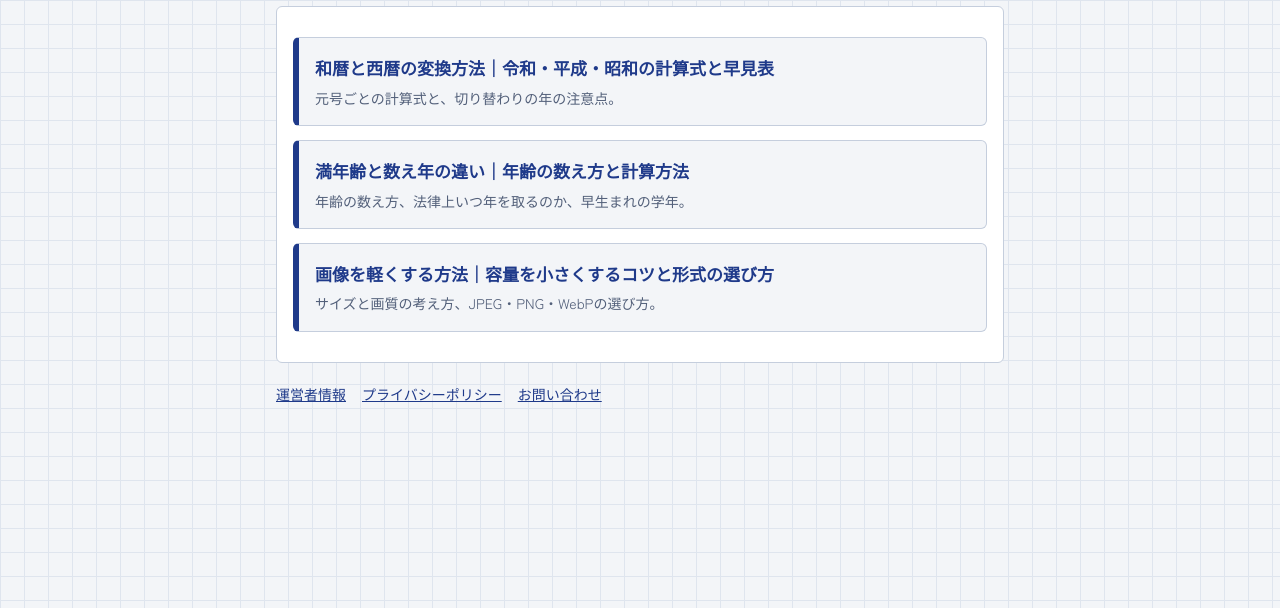
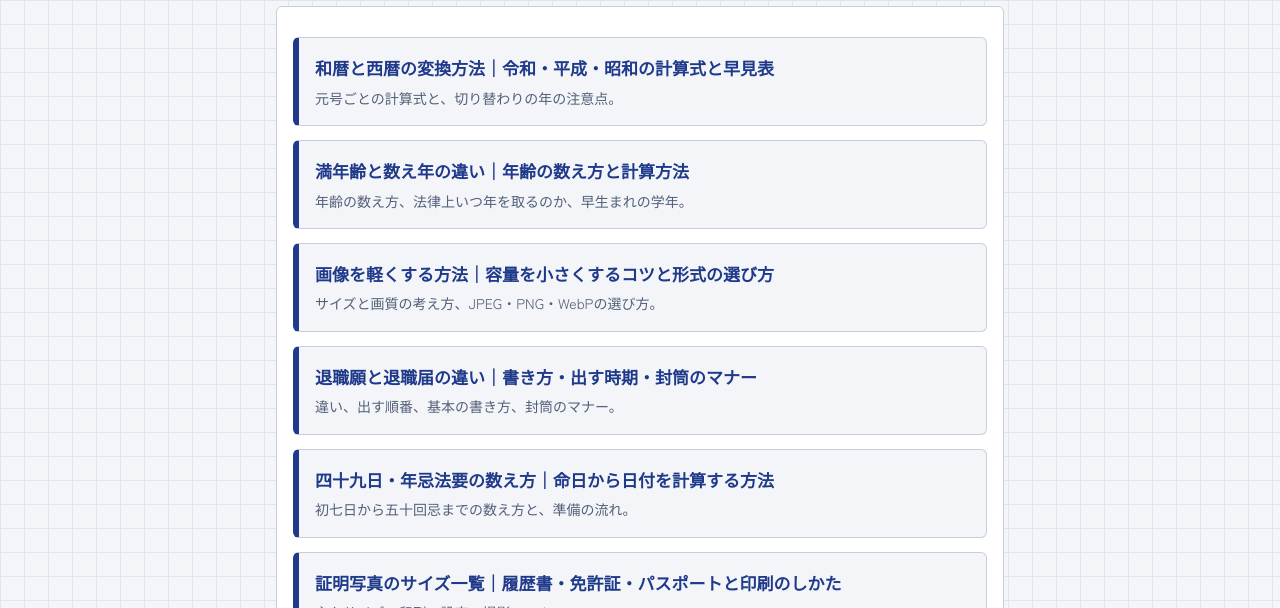
Before and after one commit to shinyabigm-tech/tinytool-box, a plain HTML site: page guide/index.html in a window 1280 px wide. Shown: the part 192-800 px from the top of the page. Drawn offline with Linux system fonts and the light colour scheme.

Commit message:
Add new guide topics to index.html

```diff
--- a/guide/index.html
+++ b/guide/index.html
@@ -56,7 +56,7 @@ th{color:var(--sub);font-weight:700;font-size:14px}
 <h1>ガイド一覧</h1>
 <p class="lead">ツールの使いどころと、日付・画像・書類まわりの基礎知識を、やさしく解説します。記事は順次追加します。</p>
 <section class="panel">
-<ul class="rel"><li><a class="cta" href="/guide/wareki-seireki/"><b>和暦と西暦の変換方法｜令和・平成・昭和の計算式と早見表</b><span>元号ごとの計算式と、切り替わりの年の注意点。</span></a></li><li><a class="cta" href="/guide/age-kazoedoshi/"><b>満年齢と数え年の違い｜年齢の数え方と計算方法</b><span>年齢の数え方、法律上いつ年を取るのか、早生まれの学年。</span></a></li><li><a class="cta" href="/guide/gazou-karuku/"><b>画像を軽くする方法｜容量を小さくするコツと形式の選び方</b><span>サイズと画質の考え方、JPEG・PNG・WebPの選び方。</span></a></li></ul>
+<ul class="rel"><li><a class="cta" href="/guide/wareki-seireki/"><b>和暦と西暦の変換方法｜令和・平成・昭和の計算式と早見表</b><span>元号ごとの計算式と、切り替わりの年の注意点。</span></a></li><li><a class="cta" href="/guide/age-kazoedoshi/"><b>満年齢と数え年の違い｜年齢の数え方と計算方法</b><span>年齢の数え方、法律上いつ年を取るのか、早生まれの学年。</span></a></li><li><a class="cta" href="/guide/gazou-karuku/"><b>画像を軽くする方法｜容量を小さくするコツと形式の選び方</b><span>サイズと画質の考え方、JPEG・PNG・WebPの選び方。</span></a></li><li><a class="cta" href="/guide/taishoku-negai-todoke/"><b>退職願と退職届の違い｜書き方・出す時期・封筒のマナー</b><span>違い、出す順番、基本の書き方、封筒のマナー。</span></a></li><li><a class="cta" href="/guide/houyou-nissu/"><b>四十九日・年忌法要の数え方｜命日から日付を計算する方法</b><span>初七日から五十回忌までの数え方と、準備の流れ。</span></a></li><li><a class="cta" href="/guide/shomei-size/"><b>証明写真のサイズ一覧｜履歴書・免許証・パスポートと印刷のしかた</b><span>主なサイズ、印刷の設定、撮影のコツ。</span></a></li><li><a class="cta" href="/guide/zip-mojibake/"><b>ZIPファイルの文字化けを防ぐ方法｜日本語のファイル名が読めないとき</b><span>文字化けの原因と、送る側・受け取る側の対策。</span></a></li><li><a class="cta" href="/guide/eigyobi-kazoekata/"><b>営業日の数え方｜土日・祝日・年末年始の扱いと、〇営業日後の求め方</b><span>〇営業日後の数え方と、祝日・年末年始の扱い。</span></a></li><li><a class="cta" href="/guide/tsubo-tatami/"><b>坪・畳・平方メートルの換算｜1坪は何㎡？畳の広さの違い</b><span>換算の計算式、畳の規格の違い、広告の基準。</span></a></li></ul>
 </section>
 <p class="links" data-sitefooter="1"><a href="/about/">運営者情報</a><a href="/privacy/">プライバシーポリシー</a><a href="/contact/">お問い合わせ</a></p>
 </main>
```
